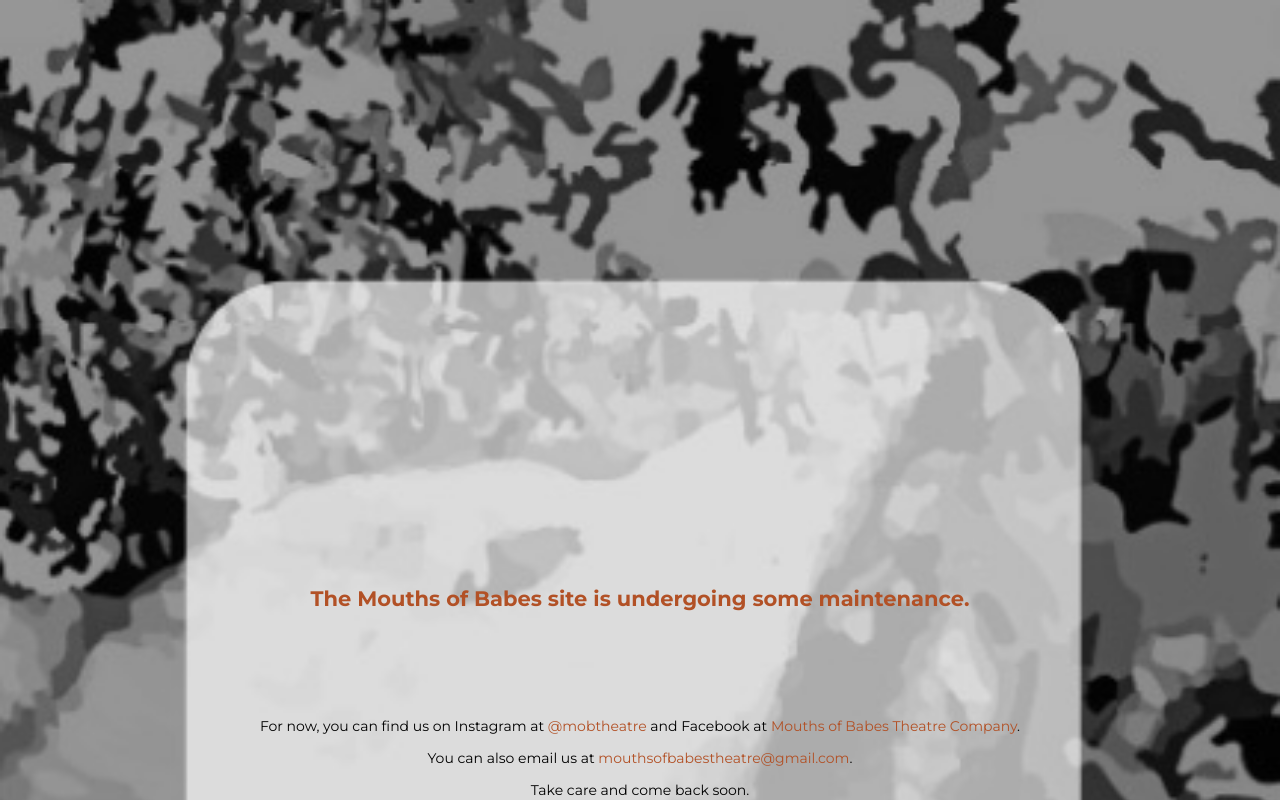
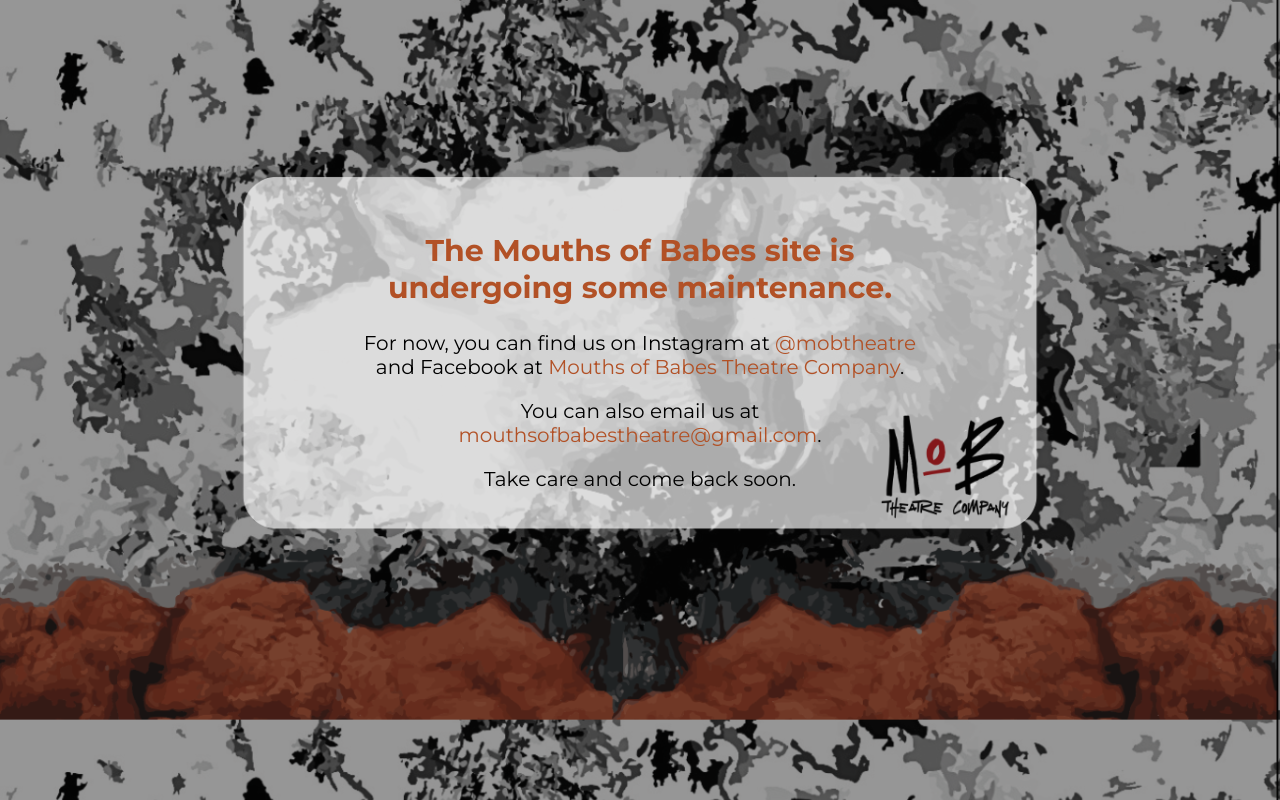
Before and after one commit to mackwick/MoB_Website_FE, a React (Vite) app: page / in a window 1280 px wide. Shown: the top 800 px of the page. Built offline with nearby package versions, Linux system fonts and the light colour scheme; a web font is replaced by a local one.

Commit message:
UC desktop design done

```diff
--- a/src/index.css
+++ b/src/index.css
@@ -33,6 +33,24 @@
   color: var(--purple);
 }
 
-/* @media screen and (min-width: 1024px) {
+@media screen and (min-width: 800px) {
+  .under-construction {
+    font-size: 18px;
+  }
+}
 
-} */
+@media screen and (min-width: 1200px) {
+  body {
+    background-image: url("../public/images/UnderConstruction.png");
+    background-size: 100dvw;
+  }
+
+  h2 {
+    padding: 3% 0 0 0;
+  }
+
+  .under-construction {
+    font-size: 20px;
+    margin: 15% 27%;
+  }
+}
```
